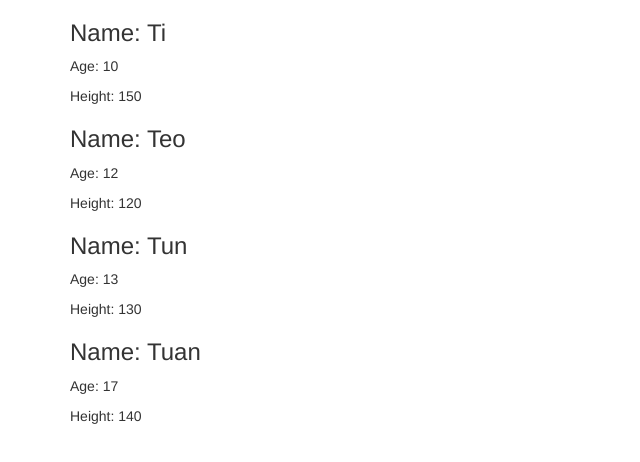
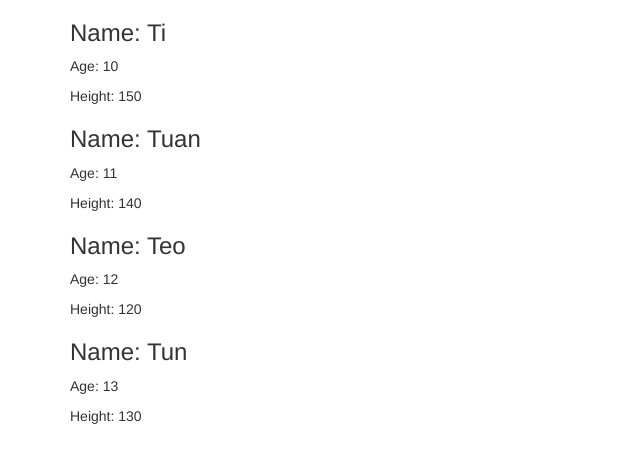
Before and after one commit to vanpho93/form1901, an Angular app: page / in a window 1280 px wide. Shown: the top 462 px of the page, without its empty margins (0-640 px from the left). Built offline with nearby package versions, Linux system fonts and the light colour scheme.

Commit message:
sort age

```diff
--- a/src/app/app.module.ts
+++ b/src/app/app.module.ts
@@ -8,6 +8,7 @@ import { FormSignUpComponent } from './form-sign-up/form-sign-up.component';
 import { PipeExamComponent } from './pipe-exam/pipe-exam.component';
 import { MyJsonPipe } from './my-json.pipe';
 import { RoundPipe } from './round.pipe';
+import { SortAgePipe } from './sort-age.pipe';
 
 @NgModule({
   declarations: [
@@ -16,7 +17,8 @@ import { RoundPipe } from './round.pipe';
     FormSignUpComponent,
     PipeExamComponent,
     MyJsonPipe,
-    RoundPipe
+    RoundPipe,
+    SortAgePipe
   ],
   imports: [
     BrowserModule,
--- a/src/app/pipe-exam/pipe-exam.component.html
+++ b/src/app/pipe-exam/pipe-exam.component.html
@@ -5,7 +5,7 @@
 <p>{{ now | date : 'dd/MM/yyyy' }}</p>
 <p>{{ 1.4 | round: true: 10 }}</p>
 <p>{{ 1.4 | round: true }}</p> -->
-<div *ngFor="let p of people">
+<div *ngFor="let p of people | sortAge">
   <h3>Name: {{ p.name }}</h3>
   <p>Age: {{ p.age }}</p>
   <p>Height: {{ p.height }}</p>
--- a/src/app/pipe-exam/pipe-exam.component.ts
+++ b/src/app/pipe-exam/pipe-exam.component.ts
@@ -12,7 +12,7 @@ export class PipeExamComponent implements OnInit {
     { name: 'Ti', age: 10, height: 150 },
     { name: 'Teo', age: 12, height: 120 },
     { name: 'Tun', age: 13, height: 130 },
-    { name: 'Tuan', age: 17, height: 140 },
+    { name: 'Tuan', age: 11, height: 140 },
   ];
   constructor() { }
 
--- /dev/null
+++ b/src/app/sort-age.pipe.ts
@@ -0,0 +1,12 @@
+import { Pipe, PipeTransform } from '@angular/core';
+
+@Pipe({
+  name: 'sortAge'
+})
+export class SortAgePipe implements PipeTransform {
+
+  transform(people: any[]): any[] {
+    return people.sort((p1, p2) => p1.age - p2.age);
+  }
+
+}
```
Also changed, not shown: 1 other file (tests, documents, lock files or other folders).
